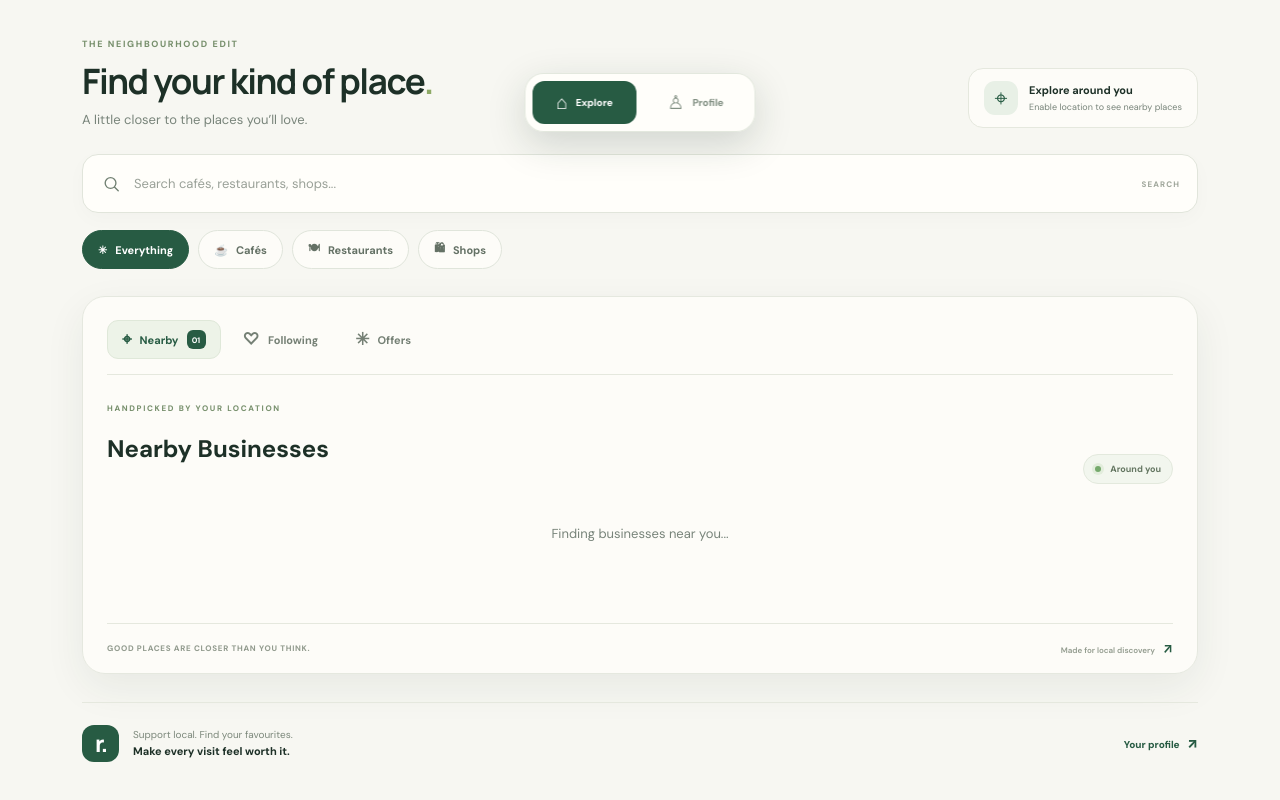
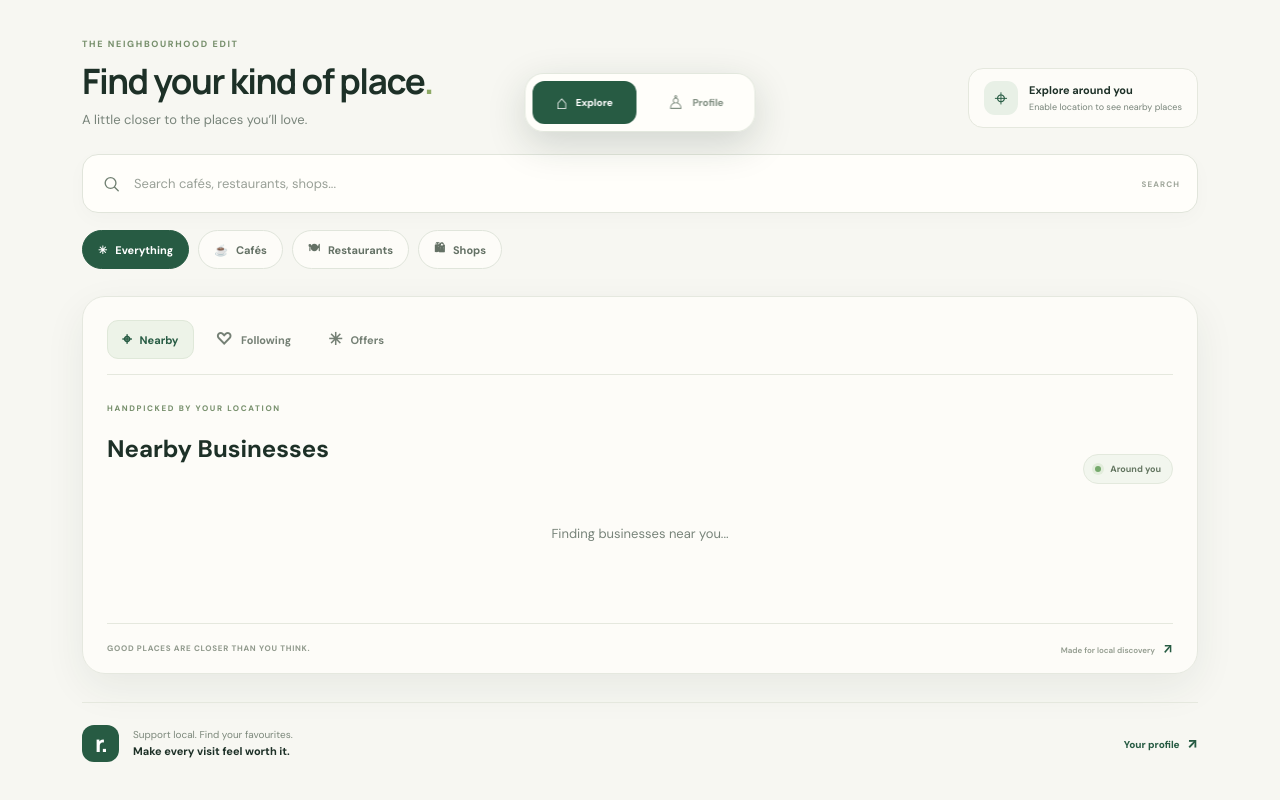
Before and after one commit to akshaylodha369/RetentionApp, a plain HTML site: page static/index.html in a window 1280 px wide. Shown: the part 651-1451 px from the top of the page. Drawn offline with Linux system fonts and the light colour scheme.

Commit message:
Remove decorative count from discovery tab

```diff
--- a/static/index.html
+++ b/static/index.html
@@ -68,7 +68,7 @@
 
         <section class="results-panel">
             <div class="tabs" role="tablist" aria-label="Business lists">
-                <button id="nearbyTab" class="active" type="button" role="tab"><span class="tab-icon">⌖</span> Nearby <span class="tab-count">01</span></button>
+                <button id="nearbyTab" class="active" type="button" role="tab"><span class="tab-icon">⌖</span> Nearby</button>
                 <button id="followingTab" type="button" role="tab"><span class="tab-icon">♡</span> Following</button>
                 <button id="offersTab" type="button" role="tab"><span class="tab-icon">✳</span> Offers</button>
             </div>
```
